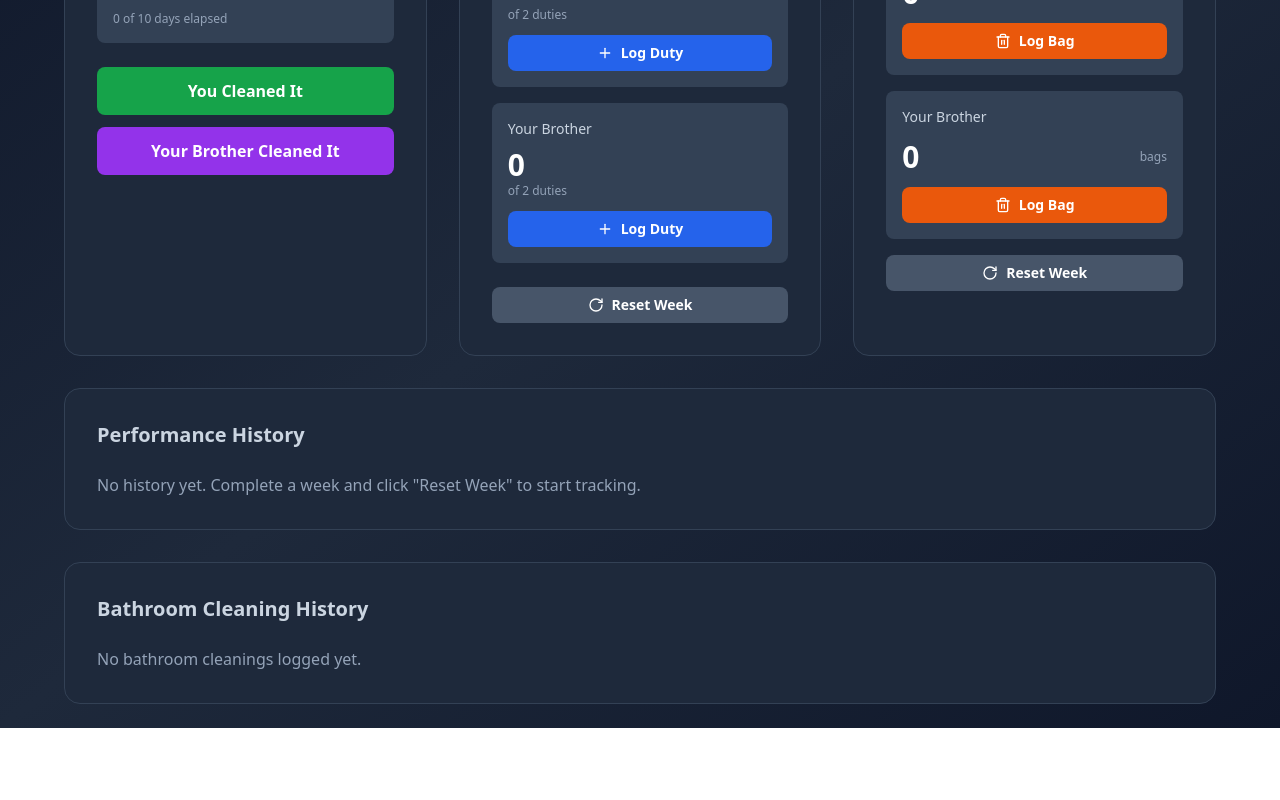
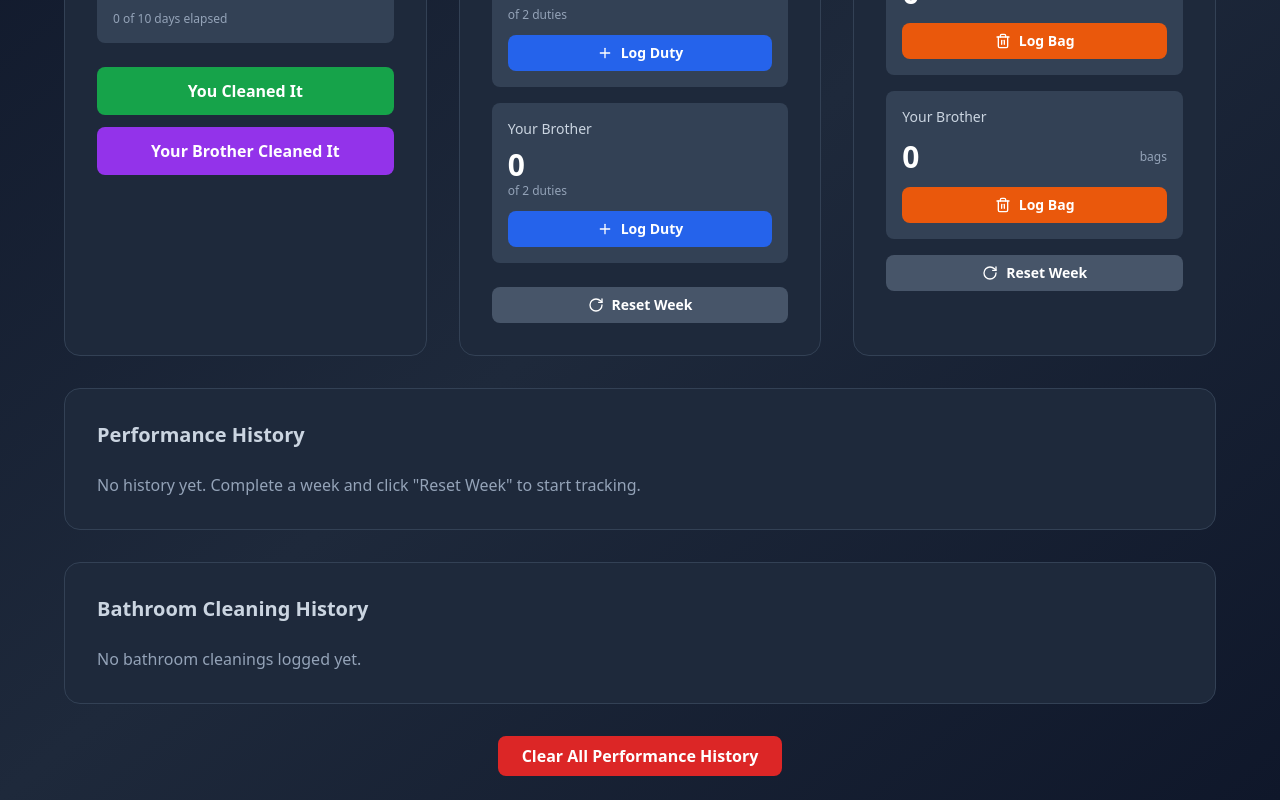
Before and after one commit to brendanolski-spec/chore-tracker, a React (Create React App) app: page / in a window 1280 px wide. Shown: the part 278-1078 px from the top of the page. Before the commit the page ends 1006 px from the top, so only its background shows below. Built offline with nearby package versions, Linux system fonts and the light colour scheme.

Commit message:
Update App.jsx

```diff
--- a/src/App.jsx
+++ b/src/App.jsx
@@ -3,6 +3,7 @@ import { Plus, RotateCw, Trash2, Settings, X, Save } from 'lucide-react';
 
 export default function ChoreTracker() {
   const [data, setData] = useState(null);
+  const [testData, setTestData] = useState(null);
   const [settings, setSettings] = useState(null);
   const [showSettings, setShowSettings] = useState(false);
   const [tempSettings, setTempSettings] = useState(null);
@@ -96,7 +97,9 @@ export default function ChoreTracker() {
   const getOtherName = (u) => u === 'user1' ? (settings?.user2Name || 'Your Brother') : (settings?.user1Name || 'You');
 
   const handleBathroomClean = (cleaner) => {
-    const newData = { ...data };
+    const workingData = testMode ? testData : data;
+    const setWorkingData = testMode ? setTestData : setData;
+    const newData = { ...workingData };
     const other = getOther(cleaner);
 
     // Use current time adjusted by test offset
@@ -117,16 +120,17 @@ export default function ChoreTracker() {
       newData.dishes[other].penaltyDays = 0;
     }
 
-    setData(newData);
+    setWorkingData(newData);
   };
 
   const getBathroomStatus = () => {
-    if (!data?.bathroom || !settings) return null;
-    const lastClean = new Date(data.bathroom.lastCleanDate);
+    const workingData = testMode ? testData : data;
+    if (!workingData?.bathroom || !settings) return null;
+    const lastClean = new Date(workingData.bathroom.lastCleanDate);
     const now = new Date();
     const adjustedNow = new Date(now.getTime() + testDateOffset * 24 * 60 * 60 * 1000);
     const daysElapsed = Math.floor((adjustedNow - lastClean) / (1000 * 60 * 60 * 24));
-    const nextCleaner = data.bathroom.lastCleaner === 'user1' ? 'user2' : 'user1';
+    const nextCleaner = workingData.bathroom.lastCleaner === 'user1' ? 'user2' : 'user1';
 
     let penalty = 0;
     if (daysElapsed === settings.bathroomWindow) {
@@ -146,7 +150,9 @@ export default function ChoreTracker() {
   };
 
   const handleDishDuty = (user) => {
-    const newData = { ...data };
+    const workingData = testMode ? testData : data;
+    const setWorkingData = testMode ? setTestData : setData;
+    const newData = { ...workingData };
     const currentWeek = getCurrentWeek();
 
     if (newData.dishes[user].week !== currentWeek) {
@@ -154,7 +160,7 @@ export default function ChoreTracker() {
     }
 
     newData.dishes[user].completed += 1;
-    setData(newData);
+    setWorkingData(newData);
   };
 
   const applyPenaltyAutomatically = () => {
@@ -163,21 +169,25 @@ export default function ChoreTracker() {
 
     const currentWeek = getCurrentWeek();
     const nextCleaner = bathroomStatus.currentTurn;
-    const newData = { ...data };
+    const workingData = testMode ? testData : data;
+    const setWorkingData = testMode ? setTestData : setData;
+    const newData = { ...workingData };
 
     if (newData.dishes[nextCleaner].week !== currentWeek) {
       newData.dishes[nextCleaner] = { completed: 0, week: currentWeek, penaltyDays: 0 };
     }
 
-    // Only apply if not already applied
-    if (newData.dishes[nextCleaner].penaltyDays === 0) {
+    // Always update to the current penalty value (not just if it's 0)
+    if (newData.dishes[nextCleaner].penaltyDays !== bathroomStatus.penalty) {
       newData.dishes[nextCleaner].penaltyDays = bathroomStatus.penalty;
-      setData(newData);
+      setWorkingData(newData);
     }
   };
 
   const handleTrash = (user) => {
-    const newData = { ...data };
+    const workingData = testMode ? testData : data;
+    const setWorkingData = testMode ? setTestData : setData;
+    const newData = { ...workingData };
     const currentWeek = getCurrentWeek();
 
     if (newData.trash[user].week !== currentWeek) {
@@ -185,12 +195,14 @@ export default function ChoreTracker() {
     }
 
     newData.trash[user].bags += 1;
-    setData(newData);
+    setWorkingData(newData);
   };
 
   const resetWeek = () => {
+    const workingData = testMode ? testData : data;
+    const setWorkingData = testMode ? setTestData : setData;
     const currentWeek = getCurrentWeek();
-    const newData = { ...data };
+    const newData = { ...workingData };
 
     // Save current week to history
     newData.weeklyHistory = newData.weeklyHistory || {};
@@ -210,7 +222,7 @@ export default function ChoreTracker() {
       user1: { bags: 0, week: currentWeek },
       user2: { bags: 0, week: currentWeek }
     };
-    setData(newData);
+    setWorkingData(newData);
   };
 
   const handleSaveSettings = () => {
@@ -222,6 +234,7 @@ export default function ChoreTracker() {
     return <div className="flex items-center justify-center h-screen bg-gradient-to-br from-slate-900 to-slate-800 text-white">Loading...</div>;
   }
 
+  const workingData = testMode ? testData : data;
   const bathroomStatus = getBathroomStatus();
   const currentWeek = getCurrentWeek();
 
@@ -234,8 +247,12 @@ export default function ChoreTracker() {
           <div className="flex gap-4 items-center">
             <button
               onClick={() => {
-                if (testMode) {
-                  // Exiting test mode - reset offset
+                if (!testMode) {
+                  // Entering test mode - create a snapshot of live data
+                  setTestData(JSON.parse(JSON.stringify(data)));
+                } else {
+                  // Exiting test mode - discard test data and reset offset
+                  setTestData(null);
                   setTestDateOffset(0);
                 }
                 setTestMode(!testMode);
@@ -459,7 +476,7 @@ export default function ChoreTracker() {
 
             <div className="space-y-4 mb-6">
               {['user1', 'user2'].map((user) => {
-                const dishes = data.dishes[user];
+                const dishes = workingData.dishes[user];
                 const targetDuties = settings.dishDutiesPerWeek + (dishes.penaltyDays || 0);
                 const remaining = Math.max(0, targetDuties - dishes.completed);
 
@@ -507,7 +524,7 @@ export default function ChoreTracker() {
                 <div key={user} className="p-4 bg-slate-700 rounded-lg">
                   <p className="text-sm text-slate-300 mb-3">{getName(user)}</p>
                   <div className="flex items-center justify-between mb-3">
-                    <p className="text-3xl font-bold">{data.trash[user].bags}</p>
+                    <p className="text-3xl font-bold">{workingData.trash[user].bags}</p>
                     <p className="text-xs text-slate-400">bags</p>
                   </div>
                   <button
@@ -534,7 +551,7 @@ export default function ChoreTracker() {
         {/* History Dashboard */}
         <div className="bg-slate-800 border border-slate-700 rounded-2xl p-8 mb-8">
           <h2 className="text-xl font-bold mb-6 text-slate-300">Performance History</h2>
-          {Object.keys(data.weeklyHistory || {}).length === 0 ? (
+          {Object.keys(workingData.weeklyHistory || {}).length === 0 ? (
             <p className="text-slate-400">No history yet. Complete a week and click "Reset Week" to start tracking.</p>
           ) : (
             <div className="overflow-x-auto">
@@ -549,7 +566,7 @@ export default function ChoreTracker() {
                   </tr>
                 </thead>
                 <tbody>
-                  {Object.entries(data.weeklyHistory || {}).sort().reverse().map(([week, stats]) => (
+                  {Object.entries(workingData.weeklyHistory || {}).sort().reverse().map(([week, stats]) => (
                     <tr key={week} className="border-b border-slate-700 hover:bg-slate-700">
                       <td className="py-3 px-4 text-slate-300">{week}</td>
                       <td className="py-3 px-4 text-blue-400 font-semibold">{stats.user1Dishes}</td>
@@ -565,13 +582,13 @@ export default function ChoreTracker() {
         </div>
 
         {/* History */}
-        <div className="bg-slate-800 border border-slate-700 rounded-2xl p-8">
+        <div className="bg-slate-800 border border-slate-700 rounded-2xl p-8 mb-8">
           <h2 className="text-xl font-bold mb-6 text-slate-300">Bathroom Cleaning History</h2>
           <div className="space-y-2 max-h-48 overflow-y-auto">
-            {data.bathroom.history.length === 0 ? (
+            {workingData.bathroom.history.length === 0 ? (
               <p className="text-slate-400">No bathroom cleanings logged yet.</p>
             ) : (
-              [...data.bathroom.history].reverse().map((entry, idx) => (
+              [...workingData.bathroom.history].reverse().map((entry, idx) => (
                 <div key={idx} className="flex justify-between items-center p-3 bg-slate-700 rounded-lg text-sm">
                   <span>{getName(entry.cleaner)} cleaned</span>
                   <span className="text-slate-400">{new Date(entry.date).toLocaleDateString()}</span>
@@ -580,6 +597,21 @@ export default function ChoreTracker() {
             )}
           </div>
         </div>
+
+        {/* Clear History Button */}
+        <div className="flex justify-center">
+          <button
+            onClick={() => {
+              const setWorkingData = testMode ? setTestData : setData;
+              const newData = { ...workingData };
+              newData.weeklyHistory = {};
+              setWorkingData(newData);
+            }}
+            className="bg-red-600 hover:bg-red-700 text-white font-semibold py-2 px-6 rounded-lg transition-colors"
+          >
+            Clear All Performance History
+          </button>
+        </div>
       </div>
     </div>
   );
```
